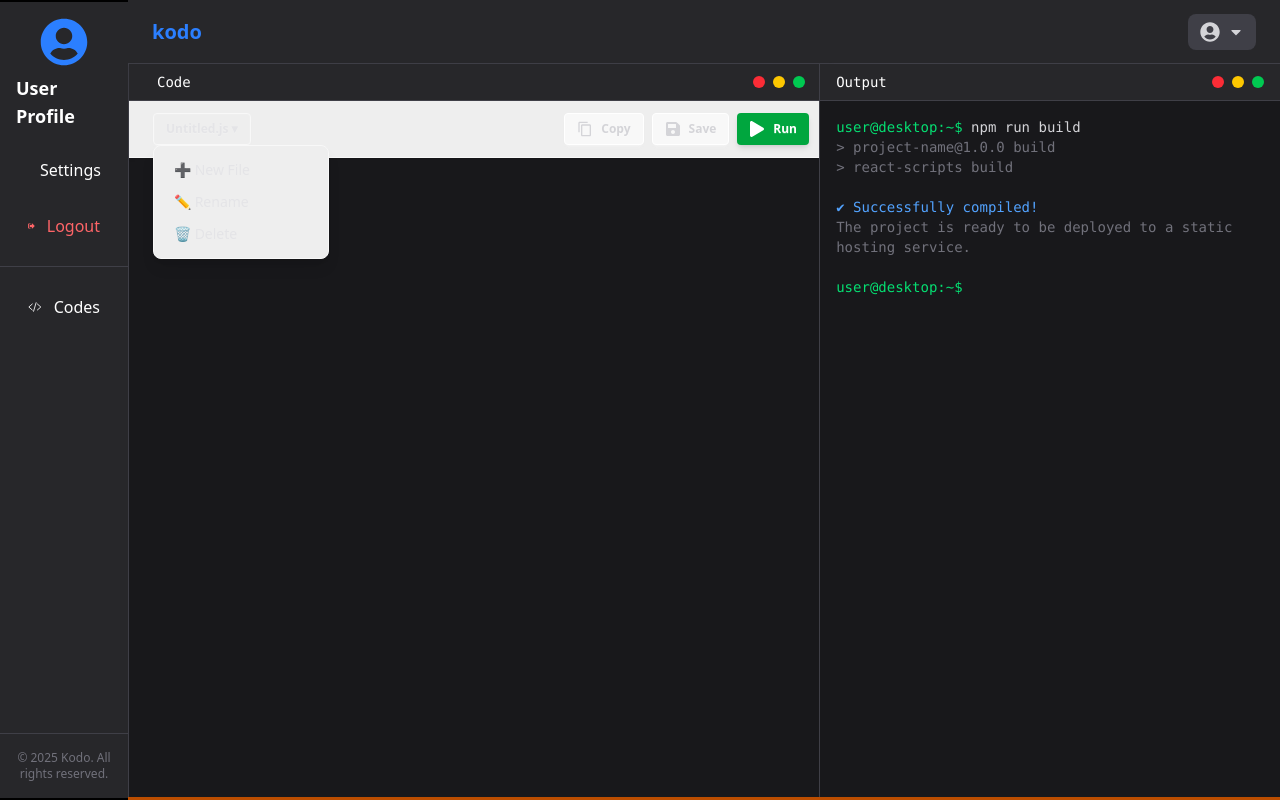
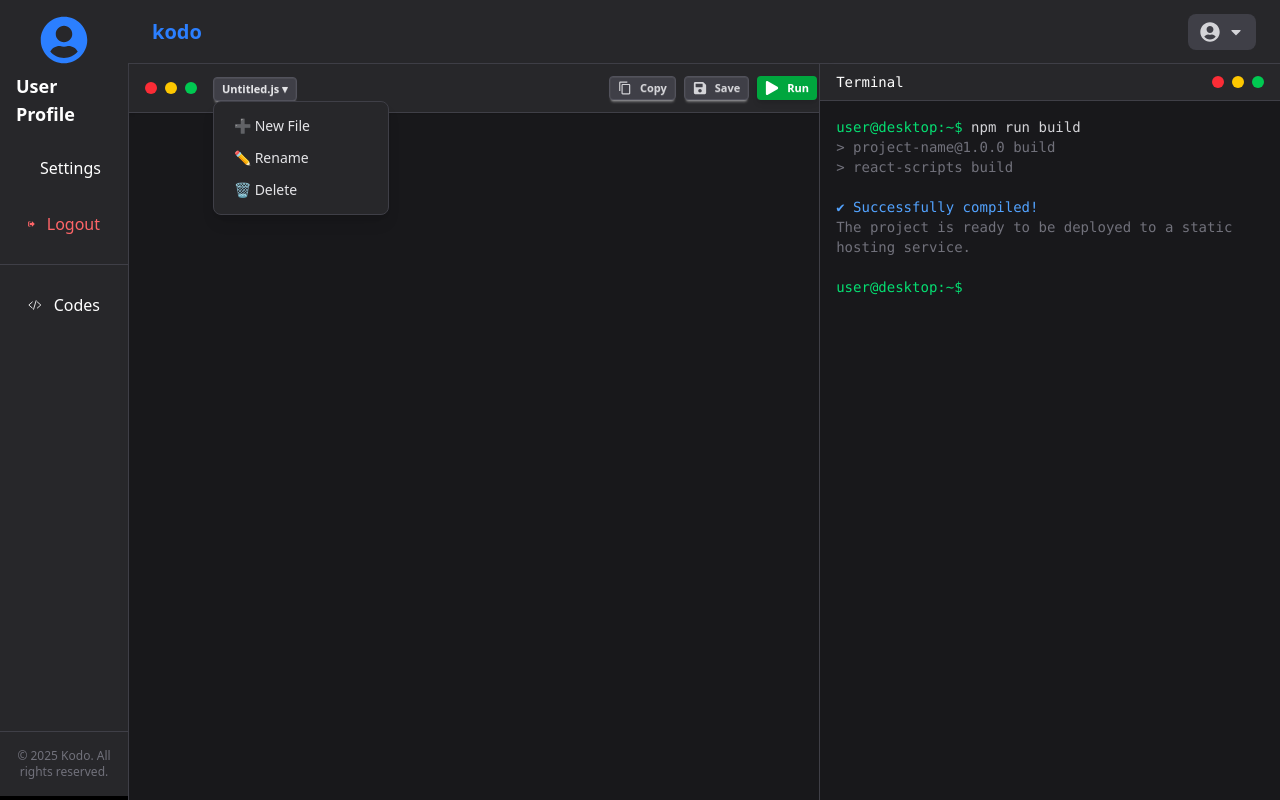
Before and after one commit to SaqibFarhanProgrammer/Koda-Code-Edittor-, a React (Vite) app: page / in a window 1280 px wide. Both pictures are taken after a click on the label "Untitled.js ▾". Built offline with nearby package versions, Linux system fonts and the light colour scheme.

Commit message:
ui almost ready

```diff
--- a/src/Mycomponeents/SideNavigate.jsx
+++ b/src/Mycomponeents/SideNavigate.jsx
@@ -4,7 +4,7 @@ import { IoCodeSlashOutline } from "react-icons/io5";
 
 const SideNavigate = () => {
   return (
-    <div className="w-[10vw] relative h-[99.5vh] bg-zinc-800 text-white flex flex-col">
+    <div className="w-[10vw] mb-1 relative h-[99.5vh] bg-zinc-800 text-white flex flex-col">
       <div className="p-4 border-b border-zinc-700">
         <div className="flex flex-col items-center">
           <FaUserCircle className="text-5xl text-blue-500 mb-2" />
--- a/src/Mycomponeents/Terminal.jsx
+++ b/src/Mycomponeents/Terminal.jsx
@@ -2,10 +2,10 @@ import React from "react";
 
 const Terminal = () => {
   return (
-    <div className="w-full   h-[91.6vh] flex flex-col bg-zinc-900 border-l border-zinc-700">
+    <div className="w-full   h-[92vh] flex flex-col bg-zinc-900 border-l border-zinc-700">
       {/* Terminal Header */}
-      <div className="bg-zinc-800 p-2 p text-sm text-zinc-400 font-mono flex items-center justify-between border-b border-zinc-700">
-        <span className="text-white ml-2">Output</span>
+      <div className="bg-zinc-800 p-2 text-sm text-zinc-400 font-mono flex items-center justify-between border-b border-zinc-700">
+        <span className="text-white ml-2">Terminal</span>
         <div className="flex gap-2 mr-2">
           <div className="w-3 h-3 bg-red-500 rounded-full"></div>
           <div className="w-3 h-3 bg-yellow-400 rounded-full"></div>
--- a/src/Mycomponeents/Topbar.jsx
+++ b/src/Mycomponeents/Topbar.jsx
@@ -4,47 +4,43 @@ import { MdContentCopy } from "react-icons/md";
 
 const Topbar = () => {
   return (
-    <div className="w-[55vw] flex flex-col border-b border-base-200 shadow-sm">
-      {/* --- Editor Window Bar (Red, Yellow, Green buttons) --- */}
-      <div className="bg-zinc-800 px-5 py-2 text-sm text-zinc-400 font-mono flex items-center justify-between border-b border-zinc-700">
-        <span className="text-white ml-2">Code</span>
-        <div className="flex gap-2 mr-2">
-          <div className="w-3 h-3 bg-red-500 rounded-full"></div>
-          <div className="w-3 h-3 bg-yellow-400 rounded-full"></div>
-          <div className="w-3 h-3 bg-green-500 rounded-full"></div>
-        </div>
-      </div>
+    <div className="w-[55vw] bg-zinc-800 border-b border-zinc-700 shadow-sm">
+      {/* --- Topbar with Dots + File Dropdown + Actions --- */}
+      <div className="h-12 px-4 flex items-center justify-between">
 
-      {/* --- File dropdown + Action Buttons --- */}
-      <div className="bg-base-300 h-14 flex items-center justify-between px-6">
-        {/* Left: File dropdown */}
-        <div className="flex items-center gap-2">
+        {/* Left Side: Dots + File Dropdown */}
+        <div className="flex items-center gap-4">
+          {/* Mac-style dots */}
+          <div className="flex gap-2">
+            <div className="w-3 h-3 bg-red-500 rounded-full"></div>
+            <div className="w-3 h-3 bg-yellow-400 rounded-full"></div>
+            <div className="w-3 h-3 bg-green-500 rounded-full"></div>
+          </div>
+
+          {/* File dropdown */}
           <div className="dropdown">
-            {/* Trigger Button */}
             <label
               tabIndex={0}
-              className="btn btn-sm bg-base-300 border border-base-200 text-zinc-200 hover:bg-base-200 hover:border-base-100 hover:text-white transition-all"
+              className="btn btn-xs bg-zinc-700 border border-zinc-600 text-zinc-200 hover:bg-zinc-600 hover:border-zinc-500 hover:text-white transition-all"
             >
               Untitled.js ▾
             </label>
-
-            {/* Dropdown Menu */}
             <ul
               tabIndex={0}
-              className="dropdown-content menu shadow-lg bg-base-300 border border-base-200 rounded-md w-44 text-sm text-zinc-200"
+              className="dropdown-content menu shadow-lg bg-zinc-800 border border-zinc-700 rounded-md w-44 text-sm text-zinc-200"
             >
               <li>
-                <a className="hover:bg-base-200 hover:text-white transition-all">
+                <a className="hover:bg-zinc-700 hover:text-white transition-all">
                   ➕ New File
                 </a>
               </li>
               <li>
-                <a className="hover:bg-base-200 hover:text-white transition-all">
+                <a className="hover:bg-zinc-700 hover:text-white transition-all">
                   ✏️ Rename
                 </a>
               </li>
               <li>
-                <a className="hover:bg-base-200 hover:text-white transition-all">
+                <a className="hover:bg-zinc-700 hover:text-white transition-all">
                   🗑️ Delete
                 </a>
               </li>
@@ -52,18 +48,18 @@ const Topbar = () => {
           </div>
         </div>
 
-        {/* Right: Action buttons */}
+        {/* Right Side: Action Buttons */}
         <div className="flex items-center gap-2">
-          <button className="btn btn-sm bg-base-200 border border-base-100 text-zinc-300 hover:bg-base-100 hover:text-white gap-2">
-            <MdContentCopy size={16} /> Copy
+          <button className="btn btn-xs bg-zinc-700 border border-zinc-600 text-zinc-300 hover:bg-zinc-600 hover:text-white gap-2">
+            <MdContentCopy size={14} /> Copy
           </button>
 
-          <button className="btn btn-sm bg-base-200 border border-base-100 text-zinc-300 hover:bg-base-100 hover:text-white gap-2">
-            <FaSave size={16} /> Save
+          <button className="btn btn-xs bg-zinc-700 border border-zinc-600 text-zinc-300 hover:bg-zinc-600 hover:text-white gap-2">
+            <FaSave size={14} /> Save
           </button>
 
-          <button className="btn btn-sm bg-green-600 border-none text-white hover:bg-green-500 shadow-md gap-2">
-            <FaPlay size={16} /> Run
+          <button className="btn btn-xs bg-green-600 border-none text-white hover:bg-green-500 shadow-md gap-2">
+            <FaPlay size={14} /> Run
           </button>
         </div>
       </div>
```
